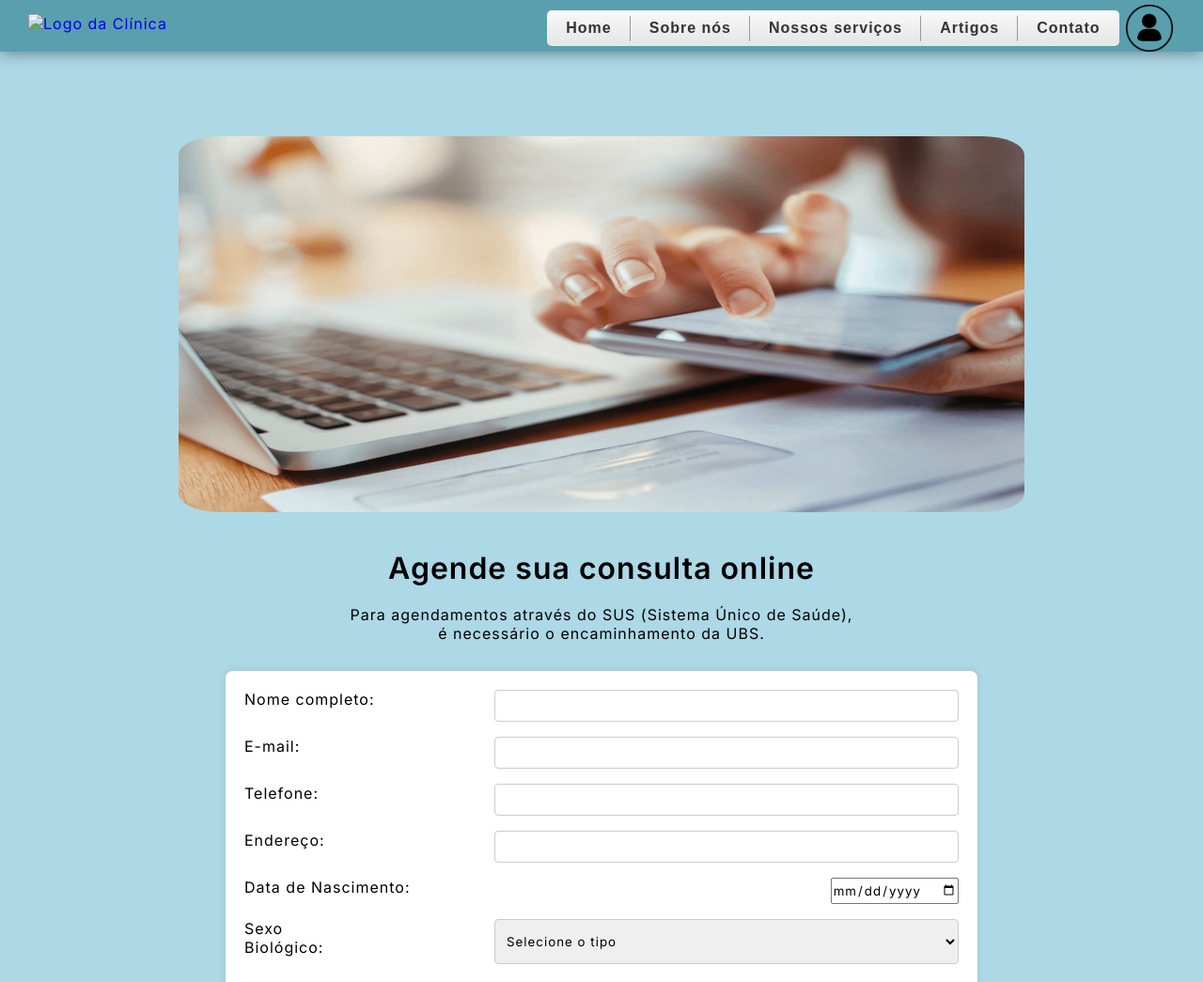
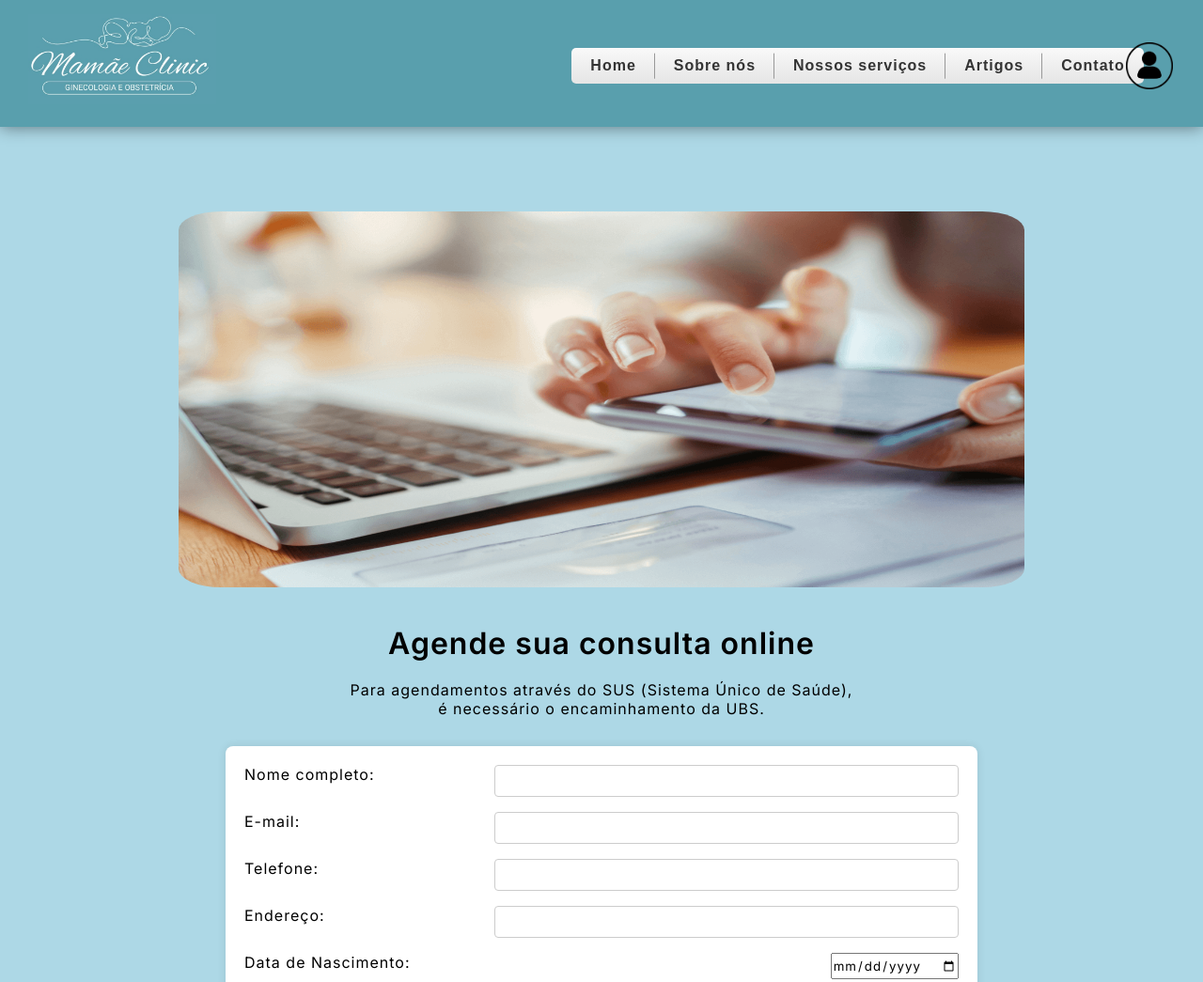
Before and after one commit to JoaoLuizDev/projeto_grupo1, a plain HTML site: page agendamento.html in a window 1280 px wide. Shown: the top 1045 px of the page at 94% size. Drawn offline with Linux system fonts and the light colour scheme; files whose address does not match are found by name.

Commit message:
Update agendamento.html

```diff
--- a/agendamento.html
+++ b/agendamento.html
@@ -18,7 +18,7 @@
     <header>
        <div id="logo">
           <a href="/index.html">
-              <img src="/1/imagens/logo.jpeg" alt="Logo da Clínica"/>
+              <img src="./imagens/logo.jpeg" alt="Logo da Clínica"/>
           </a>
        </div>
        <nav id="menu-navegacao">
```
